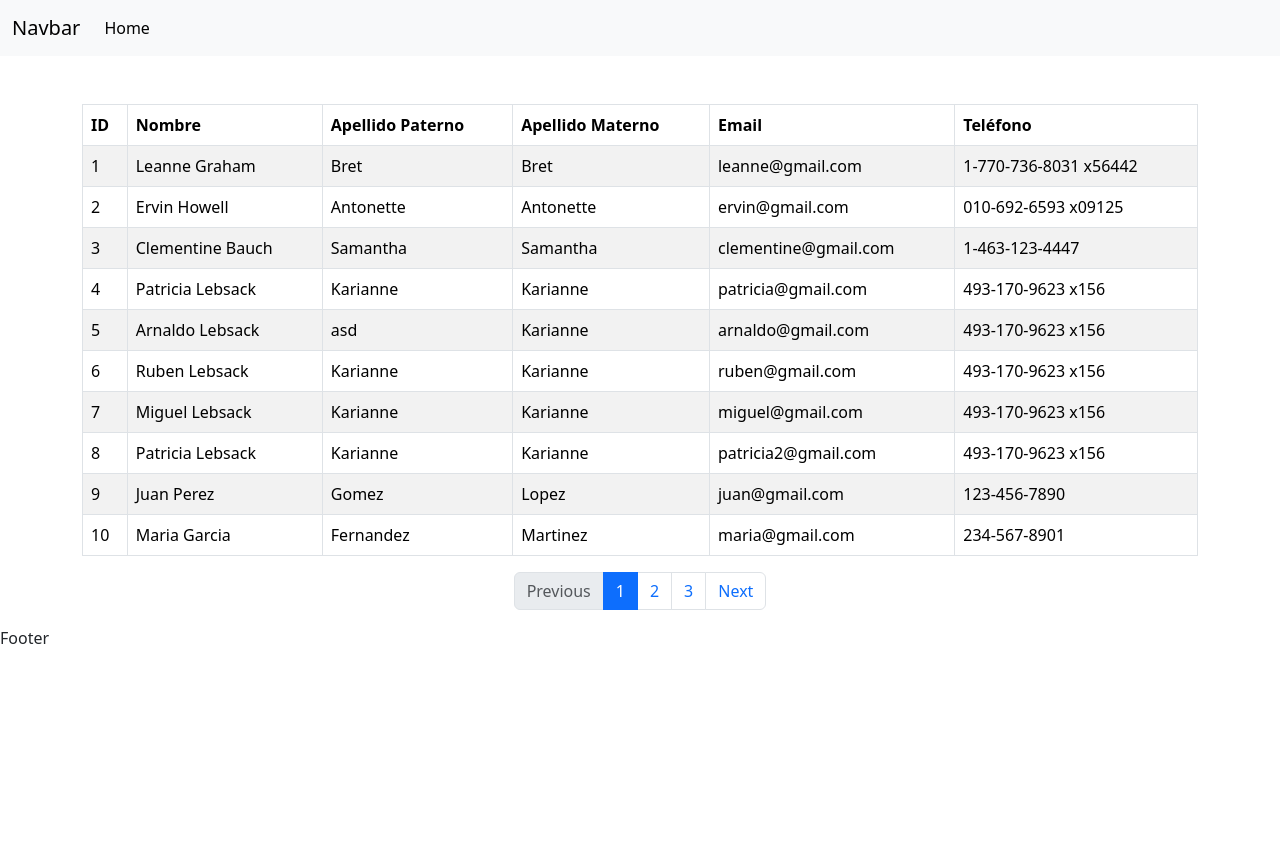
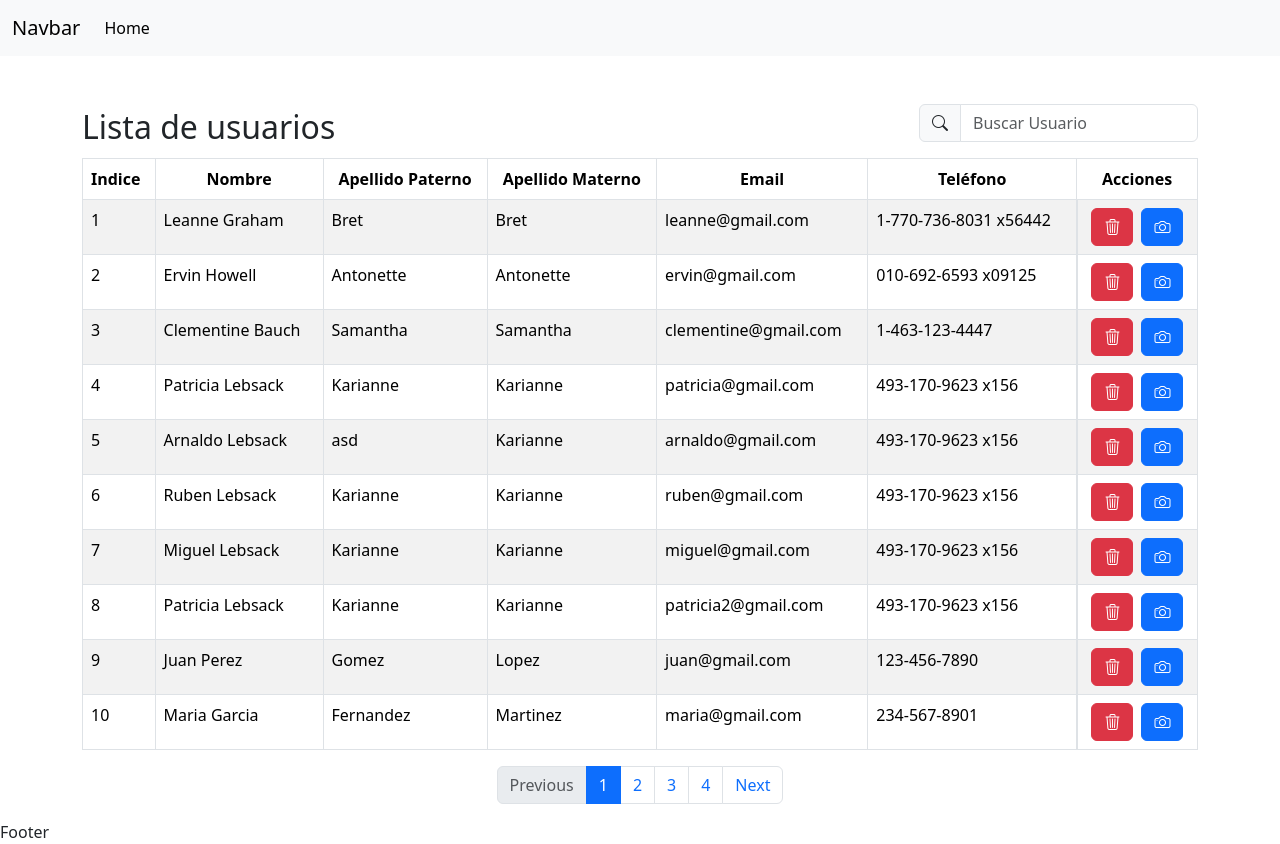
Before and after one commit to Dark-rambler/Vue-implementation, a Vue app: page / in a window 1280 px wide. Before the commit the page ends 800 px from the top, so only its background shows below. Built offline with nearby package versions, Linux system fonts and the light colour scheme.

Commit message:
agrega tala de datos

```diff
--- a/index.html
+++ b/index.html
@@ -4,7 +4,8 @@
     <meta charset="UTF-8">
     <link rel="icon" href="/favicon.ico">
     <meta name="viewport" content="width=device-width, initial-scale=1.0">
-    <link href="https://cdn.jsdelivr.net/npm/bootstrap@5.3.3/dist/css/bootstrap.min.css" rel="stylesheet" integrity="sha384-QWTKZyjpPEjISv5WaRU9OFeRpok6YctnYmDr5pNlyT2bRjXh0JMhjY6hW+ALEwIH" crossorigin="anonymous">
+    <link rel="stylesheet" href="https://cdn.jsdelivr.net/npm/bootstrap-icons@1.11.3/font/bootstrap-icons.min.css">
+
     <title>Vite App</title>
   </head>
   <body>
--- a/src/assets/main.css
+++ b/src/assets/main.css
@@ -1,6 +1,7 @@
 .cursor-pointer {
   cursor: pointer;
 }
+
 
 /* @import './base.css'; */
 
--- a/src/components/AppDataTable.vue
+++ b/src/components/AppDataTable.vue
@@ -1,14 +1,22 @@
 <template>
-  <div class="mt-5">
+  <div class="">
     <table class="table table-hover table-striped table-bordered">
       <thead>
         <tr>
-          <th scope="col" v-for="(item, index) in tableData" :key="index">{{ item.label }}</th>
+          <th scope="col">Indice</th>
+          <th scope="col" class="text-center" v-for="(item, index) in tableData" :key="index">{{ item.label }}</th>
+          <!-- Mostrar "Acciones" solo si hay un slot disponible -->
+          <th v-if="showActions" class="text-center">Acciones</th>
         </tr>
       </thead>
       <tbody>
-        <tr v-for="(user, index) in paginatedData" :key="index" class="cursor-pointer">
+        <tr v-for="(user, index) in paginatedData" :key="index" class="">
+          <td>{{ index + 1 + ((currentPage - 1) * itemsPerPage) }}</td>
           <td v-for="(column, index) in tableData" :key="index">{{ user[column.key] }}</td>
+          <!-- Mostrar la columna de acciones solo si hay un slot -->
+          <td v-if="showActions" class="d-flex justify-content-center">
+            <slot name="actions" :row="user"></slot>
+          </td>
         </tr>
       </tbody>
     </table>
@@ -17,12 +25,7 @@
         <li class="page-item" :class="{ disabled: currentPage === 1 }">
           <a class="page-link" href="#" @click="prevPage">Previous</a>
         </li>
-        <li
-          class="page-item"
-          v-for="page in totalPages"
-          :key="page"
-          :class="{ active: currentPage === page }"
-        >
+        <li class="page-item" v-for="page in totalPages" :key="page" :class="{ active: currentPage === page }">
           <a class="page-link" href="#" @click="goToPage(page)">{{ page }}</a>
         </li>
         <li class="page-item" :class="{ disabled: currentPage === totalPages }">
@@ -34,7 +37,7 @@
 </template>
 
 <script setup lang="ts">
-import { ref, computed, defineProps } from 'vue';
+import { ref, computed, defineProps, useSlots } from 'vue';
 import type { User } from '@/interfaces/dataTable.interface';
 import type { DataTableDefinitionInterface } from '@/interfaces/dataTableDefinition.interface';
 import { getUserTableDefinition } from '@/utils/tableDefinitions';
@@ -44,6 +47,7 @@ interface AppDataTableProps {
 }
 
 const props = defineProps<AppDataTableProps>();
+const slots = useSlots(); // Acceder a los slots
 
 const tableData = ref<DataTableDefinitionInterface<User>[]>(getUserTableDefinition());
 
@@ -78,6 +82,9 @@ const prevPage = () => {
     currentPage.value--;
   }
 };
+
+// Determinar si se debe mostrar la columna de acciones
+const showActions = computed(() => !!slots.actions);
 </script>
 
 <style scoped>
--- /dev/null
+++ b/src/components/ModalCamera.vue
@@ -0,0 +1,74 @@
+<template>
+  <div class="modal fade" id="modalCamera" tabindex="-1" data-bs-backdrop="static" aria-labelledby="modalCameraLabel" aria-hidden="true">
+    <div class="modal-dialog">
+      <div class="modal-content">
+        <div class="modal-header">
+          <h5 class="modal-title" id="modalCameraLabel">Cámara</h5>
+          <button type="button" class="btn-close" @click="stopCamera" data-bs-dismiss="modal" aria-label="Close"></button>
+        </div>
+        <div class="modal-body">
+          <video id="camera-preview" autoplay muted playsinline></video>
+        </div>
+        <div class="modal-footer">
+          <button type="button" class="btn btn-secondary" data-bs-dismiss="modal" @click="stopCamera">Cerrar</button>
+        </div>
+      </div>
+    </div>
+  </div>
+</template>
+
+<script setup lang="ts">
+import { onUnmounted } from 'vue';
+
+let stream: MediaStream | null = null;
+
+function activeCamera() {
+  if (!navigator.mediaDevices || !navigator.mediaDevices.getUserMedia) {
+    console.error('La API de MediaDevices no es soportada en este navegador.');
+    return;
+  }
+
+  navigator.mediaDevices
+    .getUserMedia({ video: true })
+    .then((mediaStream) => {
+      stream = mediaStream;
+      const videoElement = document.getElementById('camera-preview') as HTMLVideoElement;
+      if (videoElement) {
+        videoElement.srcObject = stream;
+        videoElement.play();
+      }
+    })
+    .catch((error) => {
+      console.error('Error al acceder a la cámara:', error);
+    });
+}
+
+function stopCamera() {
+  if (stream) {
+    stream.getTracks().forEach((track) => track.stop()); // Detiene todas las pistas de la transmisión
+    const videoElement = document.getElementById('camera-preview') as HTMLVideoElement;
+    if (videoElement) {
+      videoElement.srcObject = null; // Limpia el elemento <video>
+    }
+  }
+}
+
+// Detener la cámara cuando el componente se desmonta
+onUnmounted(() => {
+  stopCamera();
+});
+
+// Exponer la función al componente padre
+defineExpose({
+  activeCamera,
+});
+</script>
+
+<style scoped>
+video {
+  width: 100%;
+  max-width: 500px;
+  border: 1px solid #ccc;
+  margin-top: 20px;
+}
+</style>
--- /dev/null
+++ b/src/components/ModalDelete.vue
@@ -0,0 +1,40 @@
+<template>
+  <div class="modal fade" id="modalDelete" tabindex="-1" aria-labelledby="exampleModalLabel" aria-hidden="true">
+    <div class="modal-dialog">
+      <div class="modal-content">
+        <div class="modal-header">
+          <h1 class="modal-title fs-5" id="exampleModalLabel">Eliminar elemento</h1>
+          <button type="button" class="btn-close" data-bs-dismiss="modal" aria-label="Close"></button>
+        </div>
+        <div class="modal-body">
+          ¿Estás seguro de eliminar este elemento?
+        </div>
+        <div class="modal-footer">
+          <button type="button" class="btn btn-secondary" data-bs-dismiss="modal">Cancelar</button>
+          <button type="button" class="btn btn-danger" data-bs-dismiss="modal" @click="eliminar()">Eliminar</button>
+        </div>
+      </div>
+    </div>
+  </div>
+</template>
+
+<script setup lang="ts">
+interface ModalDeleteProps {
+  data: User | null;
+}
+import type { User } from '@/interfaces/dataTable.interface';
+import { defineProps } from 'vue';
+
+interface ModalDeleteProps {
+  data: User | null;
+}
+
+const props = defineProps<ModalDeleteProps>();
+
+const emiter = defineEmits(['delete']);
+const eliminar = () => {
+  console.log('Eliminar dentro de modal', props.data?.usuarioNombre);
+  emiter('delete', props.data);
+}
+
+</script>
--- a/src/utils/tableDefinitions.ts
+++ b/src/utils/tableDefinitions.ts
@@ -3,7 +3,6 @@ import type { DataTableDefinitionInterface } from "@/interfaces/dataTableDefinit
 
 export function getUserTableDefinition(): DataTableDefinitionInterface<User>[] {
   return [
-    { key: "id", label: "ID" },
     { key: "usuarioNombre", label: "Nombre" },
     { key: "usuarioApellidoPaterno", label: "Apellido Paterno" },
     { key: "usuarioApellidoMaterno", label: "Apellido Materno" },
--- a/src/views/HomeView.vue
+++ b/src/views/HomeView.vue
@@ -1,10 +1,38 @@
+<template>
+  <main>
+    <div class="mt-5 d-flex justify-content-between align-items-center">
+      <h2>Lista de usuarios</h2>
+      <div class="input-group mb-3 w-25">
+        <span class="input-group-text bi bi-search"></span>
+        <input type="text" class="form-control" placeholder="Buscar Usuario" aria-label="Username"
+          aria-describedby="basic-addon1">
+      </div>
+    </div>
+    <AppDataTable :data="tableData">
+      <template #actions="{ row }">
+        <button @click="userSelected = row" class="btn btn-danger" type="button" data-bs-toggle="modal"
+          data-bs-target="#modalDelete">
+          <i class="bi bi-trash3"></i>
+        </button>
+        <button class="btn btn-primary ms-2" type="button" data-bs-toggle="modal" data-bs-target="#modalCamera"
+          @click="startCamera">
+          <i class="bi bi-camera"></i>
+        </button>
+      </template>
+    </AppDataTable>
+    <ModalDelete @delete="deleteUser($event)" :data="userSelected" />
+    <ModalCamera ref="childRef" />
+  </main>
+</template>
+
 <script setup lang="ts">
 import AppDataTable from '@/components/AppDataTable.vue';
+import ModalCamera from '@/components/ModalCamera.vue';
+import ModalDelete from '@/components/ModalDelete.vue';
 import type { User } from '@/interfaces/dataTable.interface';
 import { ref } from 'vue';
 const tableData = ref<User[]>([
   {
-    id: 1,
     usuarioNombre: 'Leanne Graham',
     usuarioApellidoPaterno: 'Bret',
     usuarioApellidoMaterno: 'Bret',
@@ -12,7 +40,6 @@ const tableData = ref<User[]>([
     usuarioTelefono: '1-770-736-8031 x56442',
   },
   {
-    id: 2,
     usuarioNombre: 'Ervin Howell',
     usuarioApellidoPaterno: 'Antonette',
     usuarioApellidoMaterno: 'Antonette',
@@ -20,7 +47,6 @@ const tableData = ref<User[]>([
     usuarioTelefono: '010-692-6593 x09125',
   },
   {
-    id: 3,
     usuarioNombre: 'Clementine Bauch',
     usuarioApellidoPaterno: 'Samantha',
     usuarioApellidoMaterno: 'Samantha',
@@ -28,7 +54,6 @@ const tableData = ref<User[]>([
     usuarioTelefono: '1-463-123-4447',
   },
   {
-    id: 4,
     usuarioNombre: 'Patricia Lebsack',
     usuarioApellidoPaterno: 'Karianne',
     usuarioApellidoMaterno: 'Karianne',
@@ -36,7 +61,6 @@ const tableData = ref<User[]>([
     usuarioTelefono: '493-170-9623 x156',
   },
   {
-    id: 5,
     usuarioNombre: 'Arnaldo Lebsack',
     usuarioApellidoPaterno: 'asd',
     usuarioApellidoMaterno: 'Karianne',
@@ -44,7 +68,6 @@ const tableData = ref<User[]>([
     usuarioTelefono: '493-170-9623 x156',
   },
   {
-    id: 6,
     usuarioNombre: 'Ruben Lebsack',
     usuarioApellidoPaterno: 'Karianne',
     usuarioApellidoMaterno: 'Karianne',
@@ -52,7 +75,6 @@ const tableData = ref<User[]>([
     usuarioTelefono: '493-170-9623 x156',
   },
   {
-    id: 7,
     usuarioNombre: 'Miguel Lebsack',
     usuarioApellidoPaterno: 'Karianne',
     usuarioApellidoMaterno: 'Karianne',
@@ -60,7 +82,6 @@ const tableData = ref<User[]>([
     usuarioTelefono: '493-170-9623 x156',
   },
   {
-    id: 8,
     usuarioNombre: 'Patricia Lebsack',
     usuarioApellidoPaterno: 'Karianne',
     usuarioApellidoMaterno: 'Karianne',
@@ -68,7 +89,6 @@ const tableData = ref<User[]>([
     usuarioTelefono: '493-170-9623 x156',
   },
   {
-    id: 9,
     usuarioNombre: 'Juan Perez',
     usuarioApellidoPaterno: 'Gomez',
     usuarioApellidoMaterno: 'Lopez',
@@ -76,7 +96,6 @@ const tableData = ref<User[]>([
     usuarioTelefono: '123-456-7890',
   },
   {
-    id: 10,
     usuarioNombre: 'Maria Garcia',
     usuarioApellidoPaterno: 'Fernandez',
     usuarioApellidoMaterno: 'Martinez',
@@ -84,7 +103,6 @@ const tableData = ref<User[]>([
     usuarioTelefono: '234-567-8901',
   },
   {
-    id: 11,
     usuarioNombre: 'Carlos Sanchez',
     usuarioApellidoPaterno: 'Rodriguez',
     usuarioApellidoMaterno: 'Hernandez',
@@ -92,7 +110,6 @@ const tableData = ref<User[]>([
     usuarioTelefono: '345-678-9012',
   },
   {
-    id: 12,
     usuarioNombre: 'Ana Lopez',
     usuarioApellidoPaterno: 'Diaz',
     usuarioApellidoMaterno: 'Gutierrez',
@@ -100,7 +117,6 @@ const tableData = ref<User[]>([
     usuarioTelefono: '456-789-0123',
   },
   {
-    id: 13,
     usuarioNombre: 'Luis Torres',
     usuarioApellidoPaterno: 'Ramirez',
     usuarioApellidoMaterno: 'Vargas',
@@ -108,7 +124,6 @@ const tableData = ref<User[]>([
     usuarioTelefono: '567-890-1234',
   },
   {
-    id: 14,
     usuarioNombre: 'Sofia Ramirez',
     usuarioApellidoPaterno: 'Morales',
     usuarioApellidoMaterno: 'Castro',
@@ -116,7 +131,6 @@ const tableData = ref<User[]>([
     usuarioTelefono: '678-901-2345',
   },
   {
-    id: 15,
     usuarioNombre: 'Jorge Castro',
     usuarioApellidoPaterno: 'Ortega',
     usuarioApellidoMaterno: 'Rojas',
@@ -124,7 +138,6 @@ const tableData = ref<User[]>([
     usuarioTelefono: '789-012-3456',
   },
   {
-    id: 16,
     usuarioNombre: 'Lucia Rojas',
     usuarioApellidoPaterno: 'Silva',
     usuarioApellidoMaterno: 'Mendoza',
@@ -132,7 +145,6 @@ const tableData = ref<User[]>([
     usuarioTelefono: '890-123-4567',
   },
   {
-    id: 17,
     usuarioNombre: 'Pedro Mendoza',
     usuarioApellidoPaterno: 'Carrillo',
     usuarioApellidoMaterno: 'Guerrero',
@@ -140,7 +152,6 @@ const tableData = ref<User[]>([
     usuarioTelefono: '901-234-5678',
   },
   {
-    id: 18,
     usuarioNombre: 'Carmen Guerrero',
     usuarioApellidoPaterno: 'Vega',
     usuarioApellidoMaterno: 'Fuentes',
@@ -148,7 +159,6 @@ const tableData = ref<User[]>([
     usuarioTelefono: '012-345-6789',
   },
   {
-    id: 19,
     usuarioNombre: 'Ricardo Fuentes',
     usuarioApellidoPaterno: 'Mendez',
     usuarioApellidoMaterno: 'Rios',
@@ -156,7 +166,6 @@ const tableData = ref<User[]>([
     usuarioTelefono: '123-456-7890',
   },
   {
-    id: 20,
     usuarioNombre: 'Elena Rios',
     usuarioApellidoPaterno: 'Paredes',
     usuarioApellidoMaterno: 'Navarro',
@@ -164,7 +173,6 @@ const tableData = ref<User[]>([
     usuarioTelefono: '234-567-8901',
   },
   {
-    id: 21,
     usuarioNombre: 'Fernando Navarro',
     usuarioApellidoPaterno: 'Cortes',
     usuarioApellidoMaterno: 'Miranda',
@@ -172,7 +180,6 @@ const tableData = ref<User[]>([
     usuarioTelefono: '345-678-9012',
   },
   {
-    id: 22,
     usuarioNombre: 'Isabel Miranda',
     usuarioApellidoPaterno: 'Soto',
     usuarioApellidoMaterno: 'Cardenas',
@@ -180,7 +187,6 @@ const tableData = ref<User[]>([
     usuarioTelefono: '456-789-0123',
   },
   {
-    id: 23,
     usuarioNombre: 'Oscar Cardenas',
     usuarioApellidoPaterno: 'Campos',
     usuarioApellidoMaterno: 'Aguilar',
@@ -188,7 +194,6 @@ const tableData = ref<User[]>([
     usuarioTelefono: '567-890-1234',
   },
   {
-    id: 24,
     usuarioNombre: 'Adriana Aguilar',
     usuarioApellidoPaterno: 'Valdez',
     usuarioApellidoMaterno: 'Reyes',
@@ -196,7 +201,6 @@ const tableData = ref<User[]>([
     usuarioTelefono: '678-901-2345',
   },
   {
-    id: 25,
     usuarioNombre: 'Raul Reyes',
     usuarioApellidoPaterno: 'Orozco',
     usuarioApellidoMaterno: 'Soria',
@@ -204,7 +208,6 @@ const tableData = ref<User[]>([
     usuarioTelefono: '789-012-3456',
   },
   {
-    id: 26,
     usuarioNombre: 'Gabriela Soria',
     usuarioApellidoPaterno: 'Mejia',
     usuarioApellidoMaterno: 'Espinoza',
@@ -212,7 +215,6 @@ const tableData = ref<User[]>([
     usuarioTelefono: '890-123-4567',
   },
   {
-    id: 27,
     usuarioNombre: 'Hector Espinoza',
     usuarioApellidoPaterno: 'Nunez',
     usuarioApellidoMaterno: 'Delgado',
@@ -220,7 +222,6 @@ const tableData = ref<User[]>([
     usuarioTelefono: '901-234-5678',
   },
   {
-    id: 28,
     usuarioNombre: 'Monica Delgado',
     usuarioApellidoPaterno: 'Salazar',
     usuarioApellidoMaterno: 'Cruz',
@@ -228,7 +229,6 @@ const tableData = ref<User[]>([
     usuarioTelefono: '012-345-6789',
   },
   {
-    id: 29,
     usuarioNombre: 'Roberto Cruz',
     usuarioApellidoPaterno: 'Ibarra',
     usuarioApellidoMaterno: 'Lara',
@@ -236,18 +236,34 @@ const tableData = ref<User[]>([
     usuarioTelefono: '123-456-7890',
   },
   {
-    id: 30,
     usuarioNombre: 'Laura Lara',
     usuarioApellidoPaterno: 'Mora',
     usuarioApellidoMaterno: 'Flores',
     usuarioEmail: 'laura@gmail.com',
     usuarioTelefono: '234-567-8901',
   },
+  {
+    usuarioNombre: 'Rosa Flores',
+    usuarioApellidoPaterno: 'Cabrera',
+    usuarioApellidoMaterno: 'Villanueva',
+    usuarioEmail: 'asdasdasdsda-as das das',
+    usuarioTelefono: '345-678-9012',
+  },
 ]);
+
+const userSelected = ref<User | null>(null);
+const childRef = ref<InstanceType<typeof ModalCamera> | null>(null);
+
+function startCamera() {
+  if (childRef.value) {
+    childRef.value.activeCamera();
+  }
+}
+
+const deleteUser = (user: User) => {
+  console.log('Eliminar fuera del modal', user.usuarioNombre);
+  const index = tableData.value.findIndex((u) => u.usuarioNombre === user.usuarioNombre);
+  tableData.value.splice(index, 1);
+  userSelected.value = null;
+};
 </script>
-
-<template>
-  <main>
-    <AppDataTable :data="tableData" />
-  </main>
-</template>
```
Also changed, not shown: src/interfaces/dataTable.interface.ts (+5 -2 lines).
